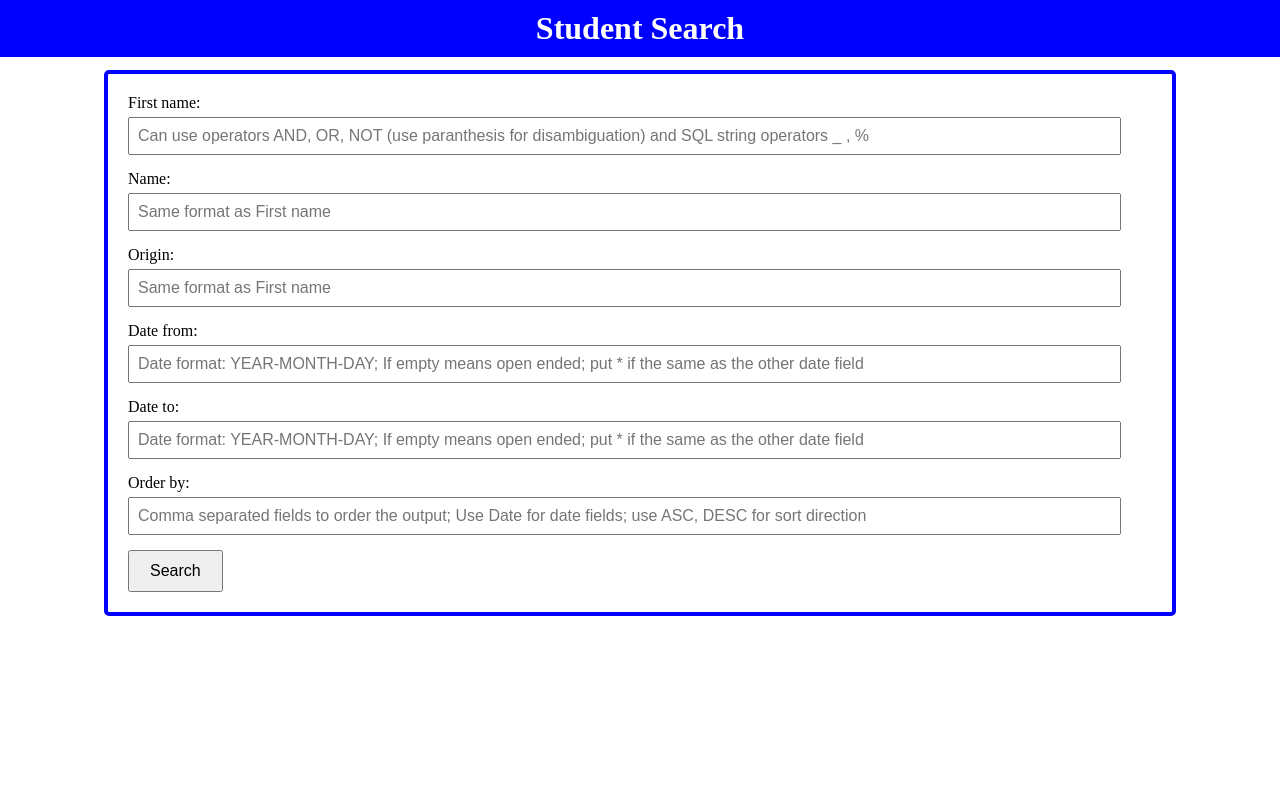
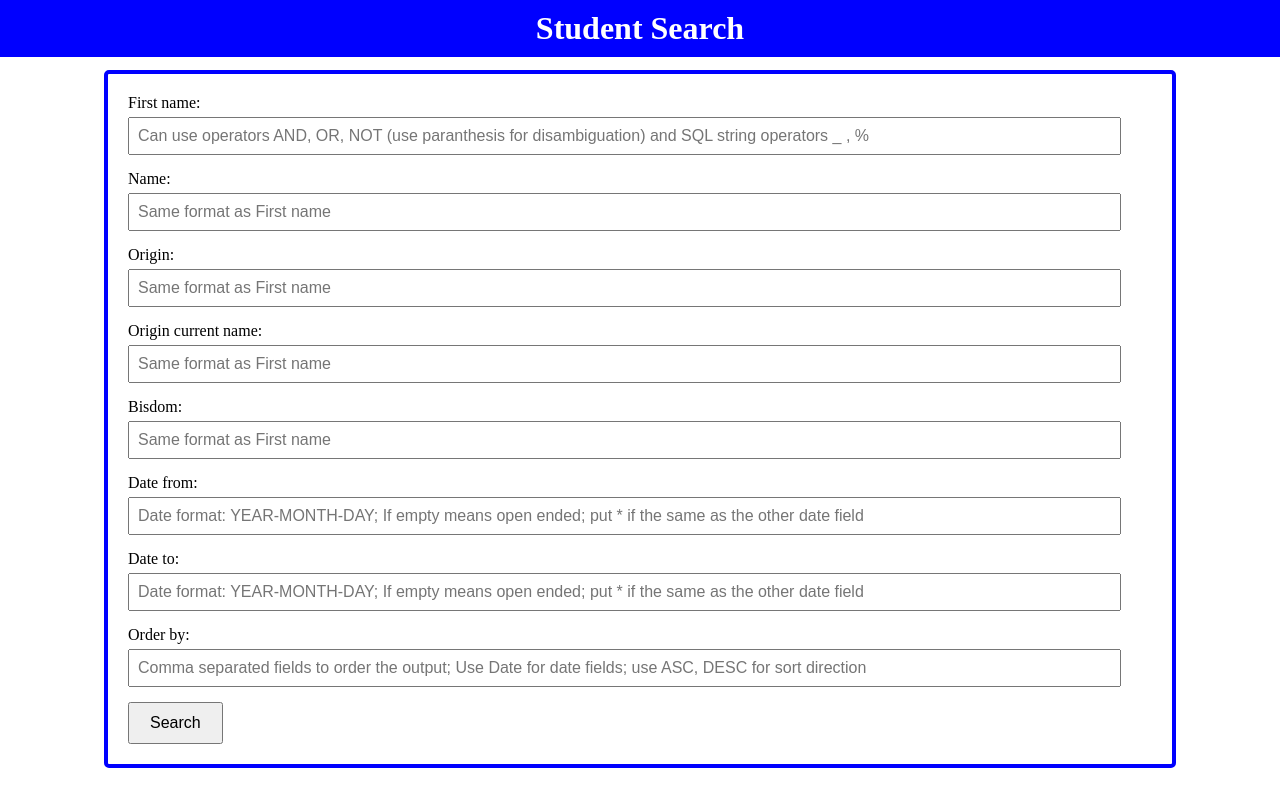
Before and after one commit to Sobhangh/KulOldStudents, a PHP site: page /index.php in a window 1280 px wide. Run offline with PHP 8.4, Linux system fonts and the light colour scheme.

Commit message:
fixed non english letters problem Added rest of fields to the form

```diff
--- a/Load-KuLStudents.sql
+++ b/Load-KuLStudents.sql
@@ -1,5 +1,9 @@
 -- Step 1: Use the specified database
-USE kulstudents;
+CREATE DATABASE IF NOT EXISTS kuloldstudents
+CHARACTER SET utf8mb4 COLLATE utf8mb4_unicode_ci;
+
+USE kuloldstudents;
+
 
 -- Step 2: Create a temporary table with VARCHAR for the date column and utf8mb4 encoding
 CREATE TABLE IF NOT EXISTS temp_students (
--- a/index.php
+++ b/index.php
@@ -155,6 +155,14 @@ if ($_SERVER["REQUEST_METHOD"] == "GET" && (isset($_GET['get-graph']) || isset($
                 <input type="text" id="origin" name="origin" class="form-input" placeholder="Same format as First name">
             </div>
             <div class="form-group">
+                <label for="origin_current" class="form-label">Origin current name:</label>
+                <input type="text" id="origin_current" name="origin_current" class="form-input" placeholder="Same format as First name">
+            </div>
+            <div class="form-group">
+                <label for="bisdom" class="form-label">Bisdom:</label>
+                <input type="text" id="bisdom" name="bisdom" class="form-input" placeholder="Same format as First name">
+            </div>
+            <div class="form-group">
                 <label for="datefrom" class="form-label">Date from:</label>
                 <input type="text" id="datefrom" name="datefrom" class="form-input" placeholder="Date format: YEAR-MONTH-DAY; If empty means open ended; put * if the same as the other date field">
             </div>
@@ -268,7 +276,7 @@ if ($_SERVER["REQUEST_METHOD"] == "GET" && (isset($_GET['get-graph']) || isset($
             }
 
         if ($_SERVER["REQUEST_METHOD"] == "GET" && !empty($_GET)) {
-            $conn = new PDO("mysql:host=localhost;dbname=kulstudents", "root", "");
+            $conn = new PDO("mysql:host=localhost;dbname=kuloldstudents", "root", "");
             $conn->setAttribute(PDO::ATTR_ERRMODE, PDO::ERRMODE_EXCEPTION);
 
             $where_conditions = [];
@@ -278,7 +286,9 @@ if ($_SERVER["REQUEST_METHOD"] == "GET" && (isset($_GET['get-graph']) || isset($
             $string_fields = [
                 'firstname' => 'Voornaam',
                 'name' => 'Naam',
-                'origin' => 'Herkomst'
+                'origin' => 'Herkomst',
+                'origin_current' => 'Herkomst_actuele_Schrijfwijze',
+                'bisdom' => 'Bisdom'
             ];
 
             foreach ($string_fields as $field => $db_field) {
@@ -325,6 +335,8 @@ if ($_SERVER["REQUEST_METHOD"] == "GET" && (isset($_GET['get-graph']) || isset($
                     'First name' => 'Voornaam',
                     'Name' => 'Naam',
                     'Origin' => 'Herkomst',
+                    'Origin current name' => 'Herkomst_actuele_Schrijfwijze',
+                    'Bisdom' => 'Bisdom',
                     'Date' => 'Datum_Inschrijving'
                 ];
 
```
